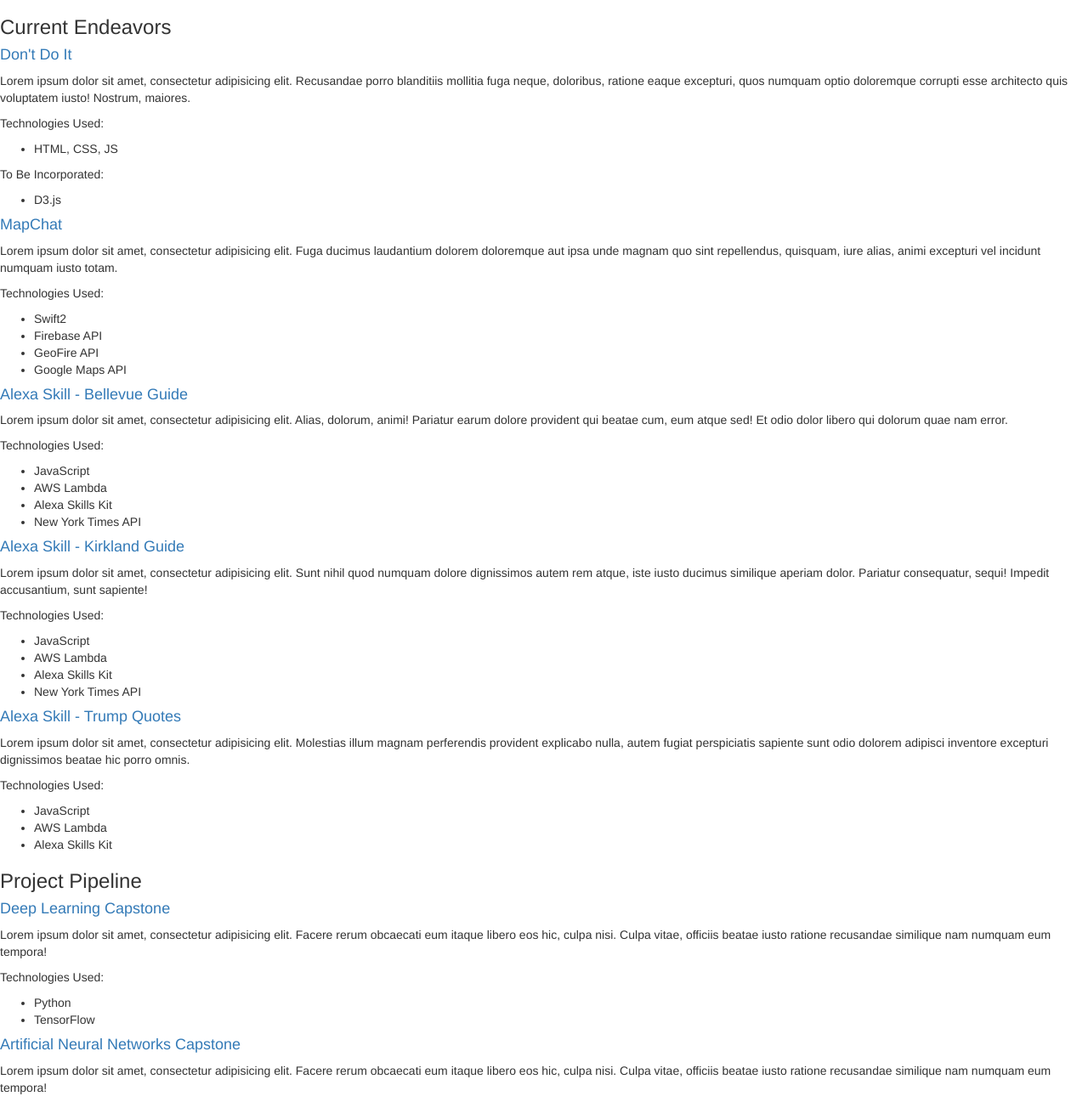
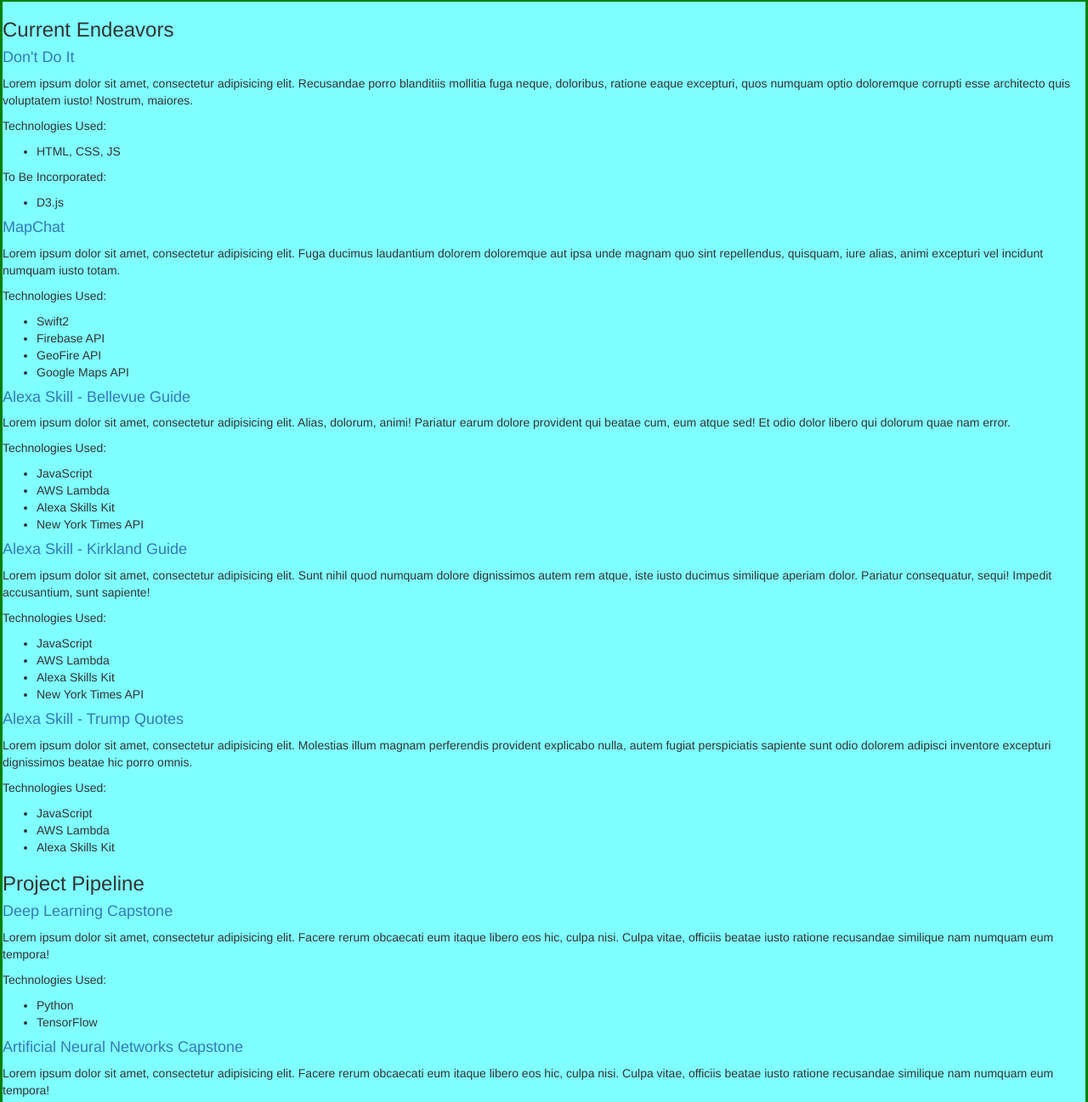
Before and after one commit to Sirfame/mygithubpage, a plain HTML site: page index.html in a window 1280 px wide. Shown: the part 589-1886 px from the top of the page at 85% size. Drawn offline with nearby package versions, Linux system fonts and the light colour scheme.

Commit message:
some styling

```diff
--- a/css/main.css
+++ b/css/main.css
@@ -31,6 +31,11 @@
     vertical-align: top
 }
 
+#bottom {
+    border: solid green;
+    background-color: rgba(0,255,255, 0.5);
+}
+
 #footspace {
     border: solid black;
     text-align: center;
```
